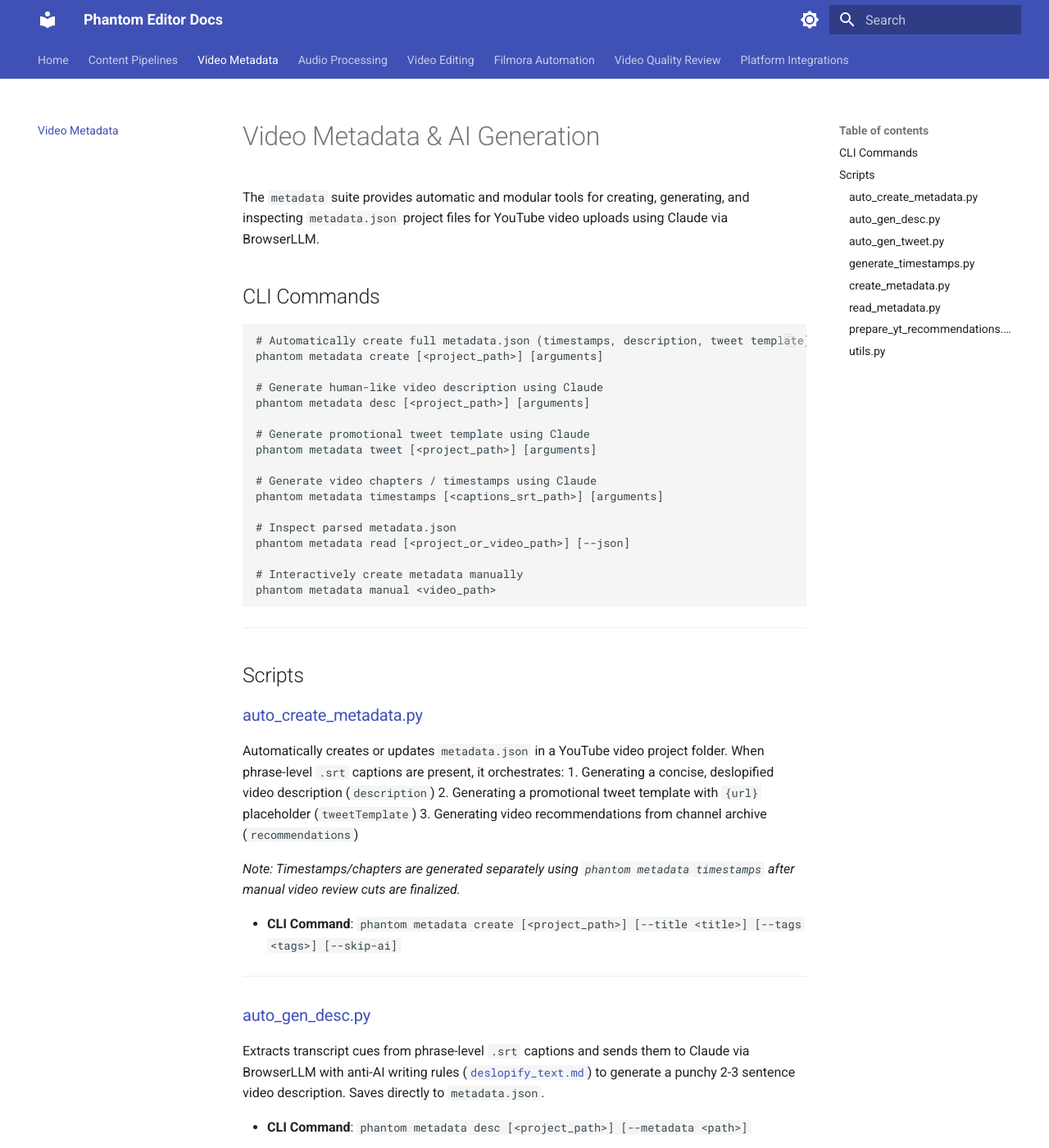
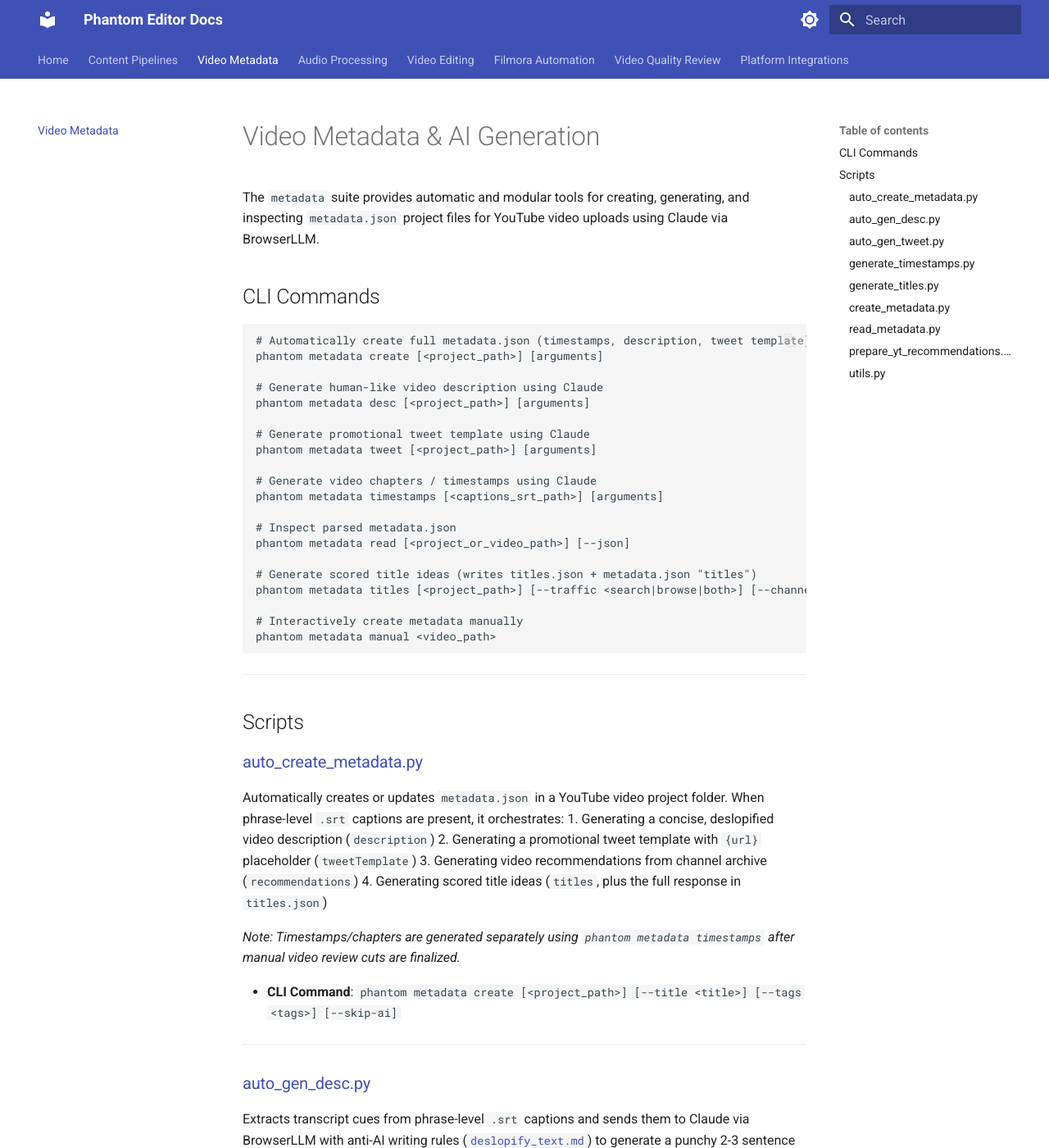
Before and after one commit to hassanaziz0012/phantom-editor, an MkDocs documentation site: the page built from docs/metadata.md, in a window 1280 px wide and 1400 px high. Shown: the whole window at 82% size. Built offline with MkDocs 1.6.1 and Material for MkDocs 9.7.7, drawn with Linux system fonts in a browser that asks for light colours; some of the changed text lies outside the part shown.

Commit message:
Document title generation in metadata docs

````diff
--- a/docs/metadata.md
+++ b/docs/metadata.md
@@ -20,6 +20,9 @@
 # Inspect parsed metadata.json
 phantom metadata read [<project_or_video_path>] [--json]
 
+# Generate scored title ideas (writes titles.json + metadata.json "titles")
+phantom metadata titles [<project_path>] [--traffic <search|browse|both>] [--channel-size <small|mid|large>] [--thumbnail <concept>]
+
 # Interactively create metadata manually
 phantom metadata manual <video_path>
 ```
@@ -33,6 +36,7 @@
 1. Generating a concise, deslopified video description (`description`)
 2. Generating a promotional tweet template with `{url}` placeholder (`tweetTemplate`)
 3. Generating video recommendations from channel archive (`recommendations`)
+4. Generating scored title ideas (`titles`, plus the full response in `titles.json`)
 
 *Note: Timestamps/chapters are generated separately using `phantom metadata timestamps` after manual video review cuts are finalized.*
 
@@ -58,6 +62,13 @@
 Generates YouTube chapters and topics from phrase-level `.srt` captions using Claude via BrowserLLM. Automatically ensures the first chapter starts at `00:00` (`Introduction`) and saves the structured list to `metadata.json`.
 
 * **CLI Command**: `phantom metadata timestamps [<captions_srt_path>] [--metadata <path>]`
+
+---
+
+### [generate_titles.py](../metadata/generate_titles.py)
+Reads `trimmed.srt` and sends the timestamped transcript to Claude via BrowserLLM with the [`generate_video_titles.md`](../agentic/prompts/generate_video_titles.md) prompt. The prompt extracts the video's key facts, writes 25 titles across 6+ archetypes, scores each out of 16, and returns the 7 best. The full response (extracted facts, all 25 titles, flags) is saved to `titles.json` in the project folder; the ranked top titles (rank, title, archetype, scores, total, payoff timestamp, thumbnail text) are saved to the `titles` list in `metadata.json`. Does not change the `title` field.
+
+* **CLI Command**: `phantom metadata titles [<project_path>] [--traffic <search|browse|both>] [--channel-size <small|mid|large>] [--thumbnail <concept>] [--metadata <path>]`
 
 ---
 
````
